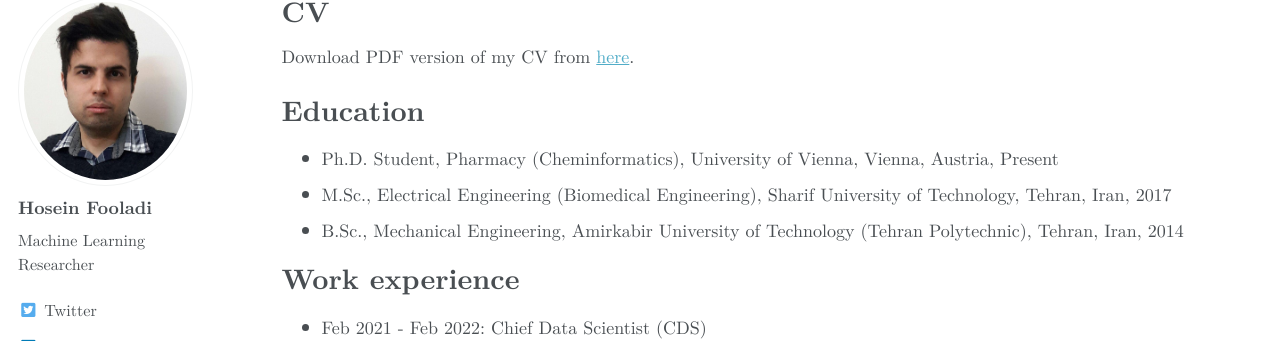
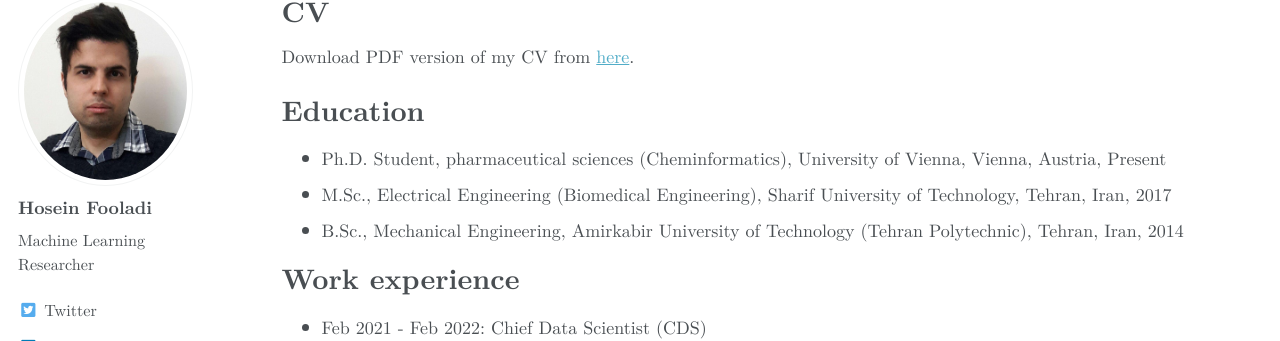
Before and after one commit to HFooladi/HFooladi.github.io, a Jekyll site: the page built from _pages/cv.md, in a window 1280 px wide and 900 px high. Shown: the part 122-463 px from the top of the window. Built offline with Jekyll 4.4.1, drawn with Linux system fonts in a browser that asks for light colours; some web fonts are replaced.

Commit message:
update CV

```diff
--- a/_pages/cv.md
+++ b/_pages/cv.md
@@ -12,7 +12,7 @@ Download PDF version of my CV from [here](https://hfooladi.github.io//files/CV_H
 
 Education
 ======
-* Ph.D. Student, Pharmacy (Cheminformatics), University of Vienna, Vienna, Austria, Present
+* Ph.D. Student, pharmaceutical sciences (Cheminformatics), University of Vienna, Vienna, Austria, Present
 * M.Sc., Electrical Engineering (Biomedical Engineering), Sharif University of Technology, Tehran, Iran, 2017
 * B.Sc., Mechanical Engineering, Amirkabir University of Technology (Tehran Polytechnic), Tehran, Iran, 2014
 
```
